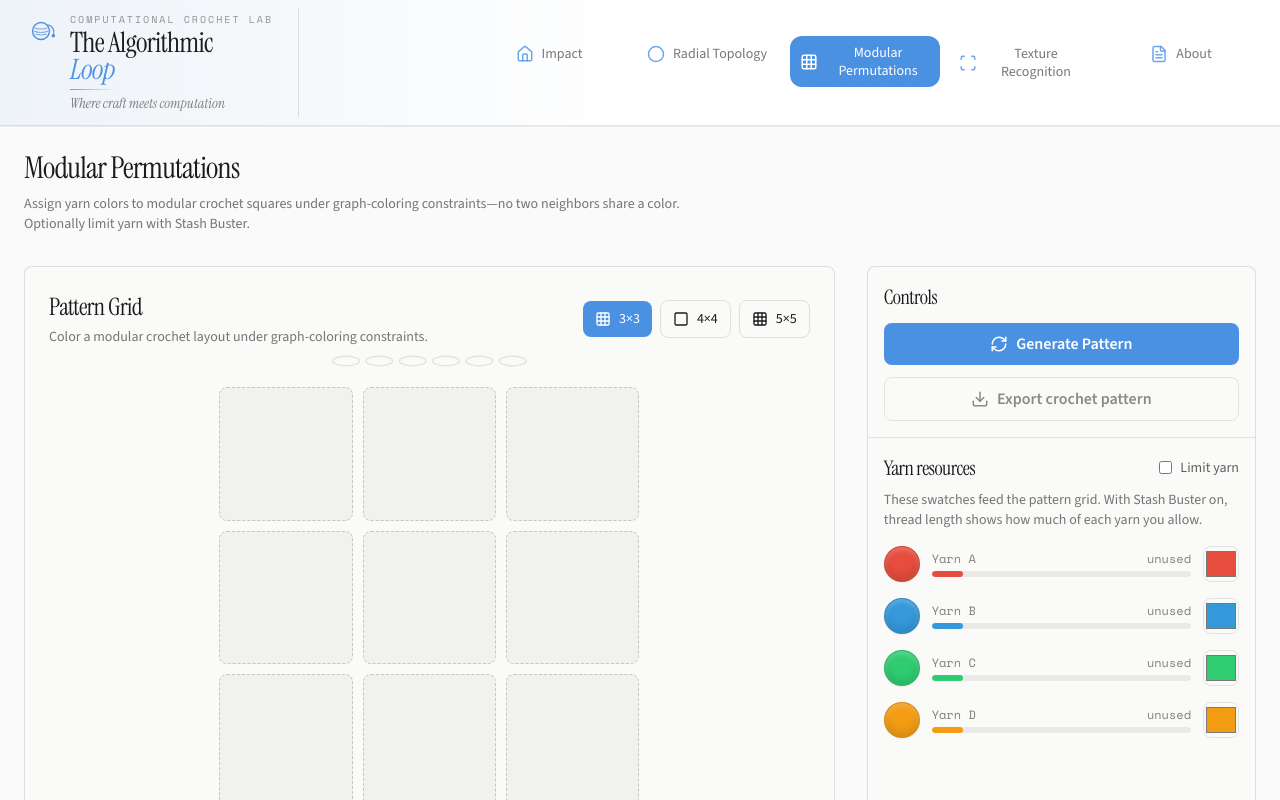
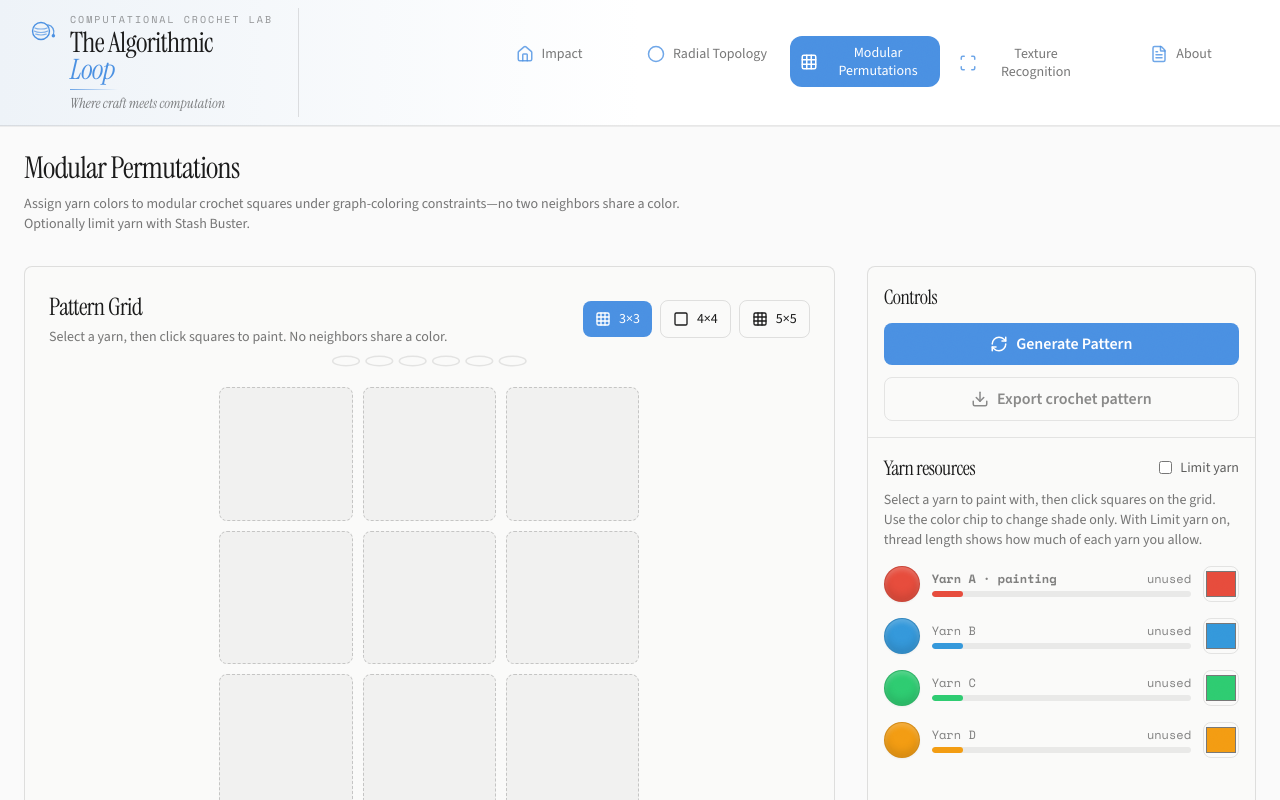
Before and after one commit to piepengu/crochet_lab, a React (Vite) app: page / in a window 1280 px wide. Both pictures are taken after a click on the button 865 px from the left and 62 px from the top of the page. Shown: the top 800 px of the page. Built offline with nearby package versions, Linux system fonts and the light colour scheme.

Commit message:
Let yarn selection paint squares and polish the Impact hero.
Select A–D then click to paint; deepen the craft photo contrast and use Explore patterns.

```diff
--- a/src/components/modules/SquarePermutator.jsx
+++ b/src/components/modules/SquarePermutator.jsx
@@ -57,8 +57,12 @@ export default function SquarePermutator() {
     defaultStashLimits(DEFAULT_COLORS, 9)
   )
   const [patternKey, setPatternKey] = useState(0)
+  const [selectedYarnIndex, setSelectedYarnIndex] = useState(0)
+  const [paintFeedback, setPaintFeedback] = useState(null)
 
   const cellCount = gridSize * gridSize
+  const selectedYarn = colors[selectedYarnIndex]
+  const selectedYarnLabel = COLOR_LABELS[selectedYarnIndex] || String(selectedYarnIndex + 1)
 
   const quantityConstraints = useMemo(() => {
     if (!stashEnabled) return null
@@ -74,6 +78,7 @@ export default function SquarePermutator() {
   const handleGenerate = useCallback(() => {
     setIsGenerating(true)
     setAttempts(0)
+    setPaintFeedback(null)
 
     setTimeout(() => {
       const result = generateValidPattern(gridSize, colors, 5000, quantityConstraints)
@@ -86,32 +91,42 @@ export default function SquarePermutator() {
   }, [gridSize, colors, quantityConstraints])
 
   const handleSquareClick = (row, col) => {
+    const candidate = selectedYarn
+    if (!candidate) return
+
     const newGrid = grid.map((r) => [...r])
-    const currentColor = newGrid[row][col]
-    const currentIndex = colors.indexOf(currentColor)
-    let nextIndex = currentIndex === -1 ? 0 : (currentIndex + 1) % colors.length
+    const previous = newGrid[row][col]
 
-    for (let tryCount = 0; tryCount < colors.length; tryCount++) {
-      const candidate = colors[nextIndex]
-      newGrid[row][col] = candidate
+    // Clicking the same yarn again clears the square
+    if (previous === candidate) {
+      newGrid[row][col] = null
+      setGrid(newGrid)
+      setPaintFeedback(null)
+      return
+    }
 
     if (!isValidColoring(newGrid, row, col, candidate)) {
-        nextIndex = (nextIndex + 1) % colors.length
-        continue
+      setPaintFeedback(
+        `Yarn ${selectedYarnLabel} cannot sit next to another ${selectedYarnLabel}.`
+      )
+      return
     }
+
+    newGrid[row][col] = candidate
 
     if (stashEnabled && quantityConstraints) {
       const usage = countColorDistribution(newGrid)
       const max = quantityConstraints[candidate]
       if (max != null && (usage[candidate] || 0) > max) {
-          nextIndex = (nextIndex + 1) % colors.length
-          continue
+        setPaintFeedback(
+          `Yarn ${selectedYarnLabel} is at its stash limit (${max} squares).`
+        )
+        return
       }
     }
 
     setGrid(newGrid)
-      return
-    }
+    setPaintFeedback(null)
   }
 
   const handleSizeChange = (newSize) => {
@@ -195,7 +210,7 @@ export default function SquarePermutator() {
               <div>
                 <h3 className="font-display text-2xl text-charcoal">Pattern Grid</h3>
                 <p className="text-sm text-charcoal/60 mt-1">
-                  Color a modular crochet layout under graph-coloring constraints.
+                  Select a yarn, then click squares to paint. No neighbors share a color.
                 </p>
               </div>
               <div className="flex items-center gap-2">
@@ -294,7 +309,20 @@ export default function SquarePermutator() {
               )}
             </motion.div>
 
-            <div className="mt-4 flex items-center justify-between text-sm">
+            <div className="mt-3 flex flex-wrap items-center gap-x-3 gap-y-1 text-sm">
+              <span className="type-meta">
+                Painting with{' '}
+                <span className="font-semibold text-charcoal">Yarn {selectedYarnLabel}</span>
+                {' — '}select a yarn, then click a square. Click again to clear.
+              </span>
+              {paintFeedback && (
+                <span className="text-amber-800 text-xs bg-amber-50 px-2 py-0.5 rounded-md">
+                  {paintFeedback}
+                </span>
+              )}
+            </div>
+
+            <div className="mt-3 flex items-center justify-between text-sm">
               <div className="flex flex-wrap items-center gap-4">
                 <span
                   className={`font-semibold ${
@@ -400,11 +428,12 @@ export default function SquarePermutator() {
               </label>
             </div>
             <p className="text-sm text-charcoal/60 mb-4">
-              These swatches feed the pattern grid. With Stash Buster on, thread length shows how
-              much of each yarn you allow.
+              Select a yarn to paint with, then click squares on the grid. Use the color chip to
+              change shade only. With Limit yarn on, thread length shows how much of each yarn you
+              allow.
             </p>
 
-            <div className="space-y-4">
+            <div className="space-y-4" role="radiogroup" aria-label="Select yarn to paint">
               {colors.map((color, index) => {
                 const used = colorDistribution[color] || 0
                 const max = stashEnabled ? stashLimits[index] ?? 0 : cellCount
@@ -414,18 +443,46 @@ export default function SquarePermutator() {
                 )
                 const usedPct = Math.round((used / cellCount) * 100)
                 const over = stashEnabled && used > max
+                const isSelected = selectedYarnIndex === index
 
                 return (
                   <div key={index} className="space-y-2">
                     <div className="flex items-center gap-3">
-                      <div
-                        className="yarn-swatch w-9 h-9 shrink-0"
+                      <button
+                        type="button"
+                        role="radio"
+                        aria-checked={isSelected}
+                        aria-label={`Select yarn ${COLOR_LABELS[index]} to paint`}
+                        onClick={() => {
+                          setSelectedYarnIndex(index)
+                          setPaintFeedback(null)
+                        }}
+                        className={clsx(
+                          'yarn-swatch w-9 h-9 shrink-0 ui-transition focus:outline-none focus-visible:ring-2 focus-visible:ring-yarn-blue focus-visible:ring-offset-2',
+                          isSelected
+                            ? 'ring-2 ring-yarn-blue ring-offset-2'
+                            : 'hover:ring-2 hover:ring-charcoal/20 hover:ring-offset-1'
+                        )}
                         style={{ backgroundColor: color }}
-                        aria-hidden
                       />
-                      <div className="min-w-0 flex-1">
+                      <button
+                        type="button"
+                        onClick={() => {
+                          setSelectedYarnIndex(index)
+                          setPaintFeedback(null)
+                        }}
+                        className="min-w-0 flex-1 text-left rounded-md focus:outline-none focus-visible:ring-2 focus-visible:ring-yarn-blue focus-visible:ring-offset-2"
+                      >
                         <div className="flex items-center justify-between gap-2 mb-1">
-                          <span className="type-meta">Yarn {COLOR_LABELS[index]}</span>
+                          <span
+                            className={clsx(
+                              'type-meta',
+                              isSelected && 'text-charcoal font-semibold'
+                            )}
+                          >
+                            Yarn {COLOR_LABELS[index]}
+                            {isSelected ? ' · painting' : ''}
+                          </span>
                           <span
                             className={clsx(
                               'type-meta',
@@ -448,17 +505,28 @@ export default function SquarePermutator() {
                             }}
                           />
                         </div>
-                      </div>
+                      </button>
                       <input
                         type="color"
                         value={color}
+                        onClick={(e) => e.stopPropagation()}
                         onChange={(e) => {
+                          const next = e.target.value
+                          const previous = colors[index]
                           const newColors = [...colors]
-                          newColors[index] = e.target.value
+                          newColors[index] = next
                           setColors(newColors)
+                          if (previous !== next) {
+                            setGrid((g) =>
+                              g.map((row) =>
+                                row.map((cell) => (cell === previous ? next : cell))
+                              )
+                            )
+                          }
                         }}
                         className="w-9 h-9 rounded-md cursor-hook border border-charcoal/10 shrink-0"
-                        aria-label={`Pick yarn color ${COLOR_LABELS[index]}`}
+                        aria-label={`Pick shade for yarn ${COLOR_LABELS[index]}`}
+                        title="Change shade"
                       />
                     </div>
 
@@ -502,7 +570,10 @@ export default function SquarePermutator() {
             Click &quot;Generate Pattern&quot; to assign yarn colors with a graph-coloring
             algorithm
           </li>
-          <li>Click any square to cycle its yarn color</li>
+          <li>
+            Select yarn A–D in Yarn resources, then click a square to paint it (click again to
+            clear)
+          </li>
           <li>No two adjacent squares (horizontal/vertical) may share the same color</li>
           <li>
             Enable <strong>Limit yarn</strong> to cap squares per yarn — scarce colors are used
--- a/src/components/shared/ImpactHome.jsx
+++ b/src/components/shared/ImpactHome.jsx
@@ -92,12 +92,23 @@ export default function ImpactHome({ onNavigate, demoMode, onToggleDemo }) {
           }}
           aria-hidden
         />
-        {/* Soft vignette only — no white haze */}
+        {/* Soft vignette + slight right darkening for crochet texture contrast */}
         <div
           className="pointer-events-none absolute inset-0"
           style={{
-            background:
-              'radial-gradient(ellipse 70% 80% at 85% 40%, transparent 40%, rgba(26,26,26,0.12) 100%)',
+            background: `
+              linear-gradient(
+                90deg,
+                transparent 48%,
+                rgba(26,26,26,0.05) 72%,
+                rgba(26,26,26,0.12) 100%
+              ),
+              radial-gradient(
+                ellipse 70% 80% at 85% 40%,
+                transparent 35%,
+                rgba(26,26,26,0.16) 100%
+              )
+            `,
           }}
           aria-hidden
         />
@@ -142,7 +153,7 @@ export default function ImpactHome({ onNavigate, demoMode, onToggleDemo }) {
                 onClick={() => onNavigate('squares')}
                 className="ui-transition px-6 py-3 rounded-md border border-charcoal/20 bg-canvas-warm/80 text-charcoal text-sm font-semibold hover:bg-white focus:outline-none focus-visible:ring-2 focus-visible:ring-yarn-blue focus-visible:ring-offset-2"
               >
-                See patterns
+                Explore patterns
               </button>
             </div>
           </motion.div>
--- a/src/utils/graphColoring.js
+++ b/src/utils/graphColoring.js
@@ -123,18 +123,27 @@ export function isStashFeasible(cellCount, colors, quantityConstraints) {
 }
 
 /**
- * Sort colors preferring those with more remaining stash (then random among ties)
+ * Sort colors for assignment:
+ * 1. Prefer colors still within stash limits
+ * 2. Prefer least-used colors (so A–D all appear, not just A/B)
+ * 3. Break ties randomly
  */
 function orderColorsByStash(colors, quantityConstraints, usage) {
   const shuffled = shuffleArray(colors)
-  if (!quantityConstraints) return shuffled
 
   return shuffled.sort((a, b) => {
-    const limA = quantityConstraints[a]
-    const limB = quantityConstraints[b]
-    const remA = limA == null ? Infinity : limA - (usage[a] || 0)
-    const remB = limB == null ? Infinity : limB - (usage[b] || 0)
-    return remB - remA
+    const usedA = usage[a] || 0
+    const usedB = usage[b] || 0
+
+    if (quantityConstraints) {
+      const limA = quantityConstraints[a]
+      const limB = quantityConstraints[b]
+      const remA = limA == null ? Infinity : limA - usedA
+      const remB = limB == null ? Infinity : limB - usedB
+      if (remA !== remB) return remB - remA
+    }
+
+    return usedA - usedB
   })
 }
 
```
Lines whose indentation alone changed are shown as unchanged.
